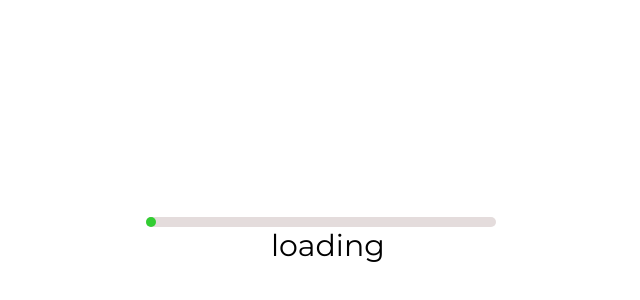
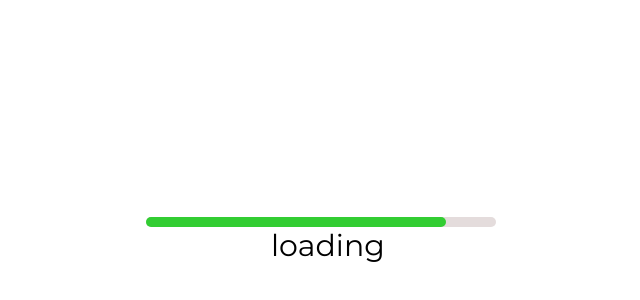
Before and after one commit to EhWanu/Dynamic-Progress-Bar---Circle-with-CSS-and-JavaScript, a plain HTML site: page index.html in a window 1280 px wide. Shown: the part 178-478 px from the top of the page, without its empty margins (319-959 px from the left). Drawn offline with Linux system fonts and the light colour scheme.

Commit message:
scroll load test #2

```diff
--- a/style.css
+++ b/style.css
@@ -18,7 +18,7 @@
 }
 
 .progress{
-    width: 10px;
+    width: 300px;
     height: 100%;
     background-color: limegreen;
     border-radius: 30px;
```
